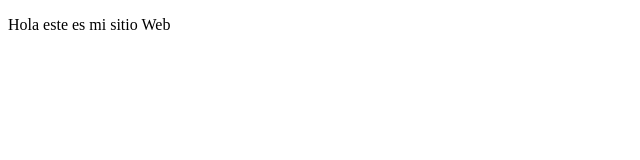
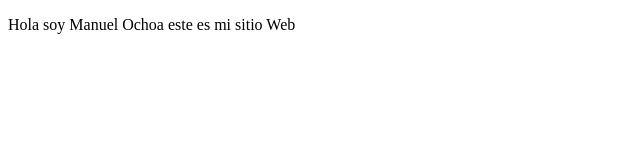
Before and after one commit to Manuel-Ocho8a/proyectoDemoCursoPrework, a plain HTML site: page index.html in a window 1280 px wide. Shown: the whole page, without its empty margins (0-640 px from the left). Drawn offline with Linux system fonts and the light colour scheme.

Commit message:
Agregue mi Nombre

```diff
--- a/index.html
+++ b/index.html
@@ -8,7 +8,7 @@
 </head>
 <body>
     <p>
-        Hola este es mi sitio Web
+        Hola soy Manuel Ochoa este es mi sitio Web
     </p>
 </body>
 </html>
```
